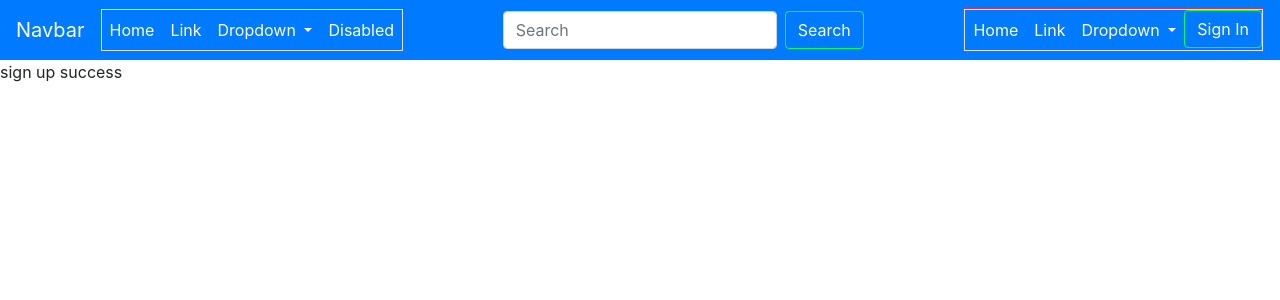
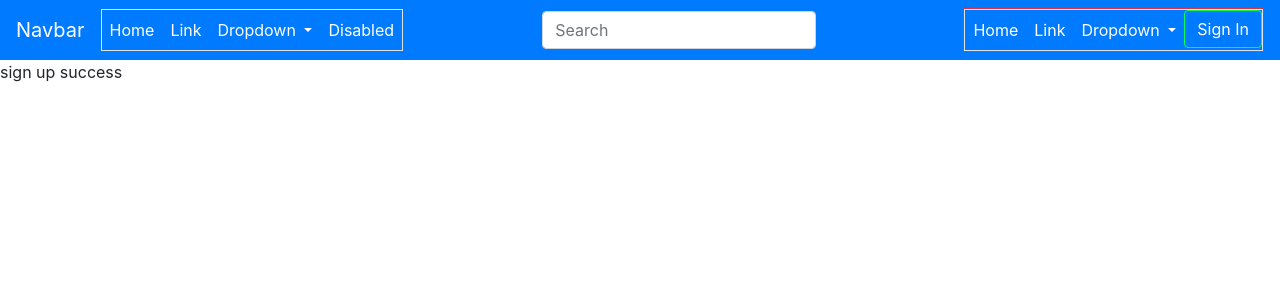
Before and after one commit to uk47kumar/hackathon_project, a Django app: template templates/formSubmitted.html in a window 1280 px wide. Shown: the top 300 px of the page. Run offline with Django 4.2, Linux system fonts and the light colour scheme; the template is opened without the code that fills it, so the values that code supplies are empty.

Commit message:
second commit

```diff
--- a/templates/formSubmitted.html
+++ b/templates/formSubmitted.html
@@ -57,7 +57,7 @@
             </ul>
             <form class="form-inline my-2 my-lg-0">
                 <input class="form-control mr-sm-2" type="search" placeholder="Search" aria-label="Search">
-                <button class="btn btn-outline-success my-2 my-sm-0" type="submit">Search</button>
+                {% comment %} <button class="btn btn-outline-success my-2 my-sm-0" type="submit">Search</button> {% endcomment %}
             </form>
             <div class="ml-auto border border-danger">
 
```
